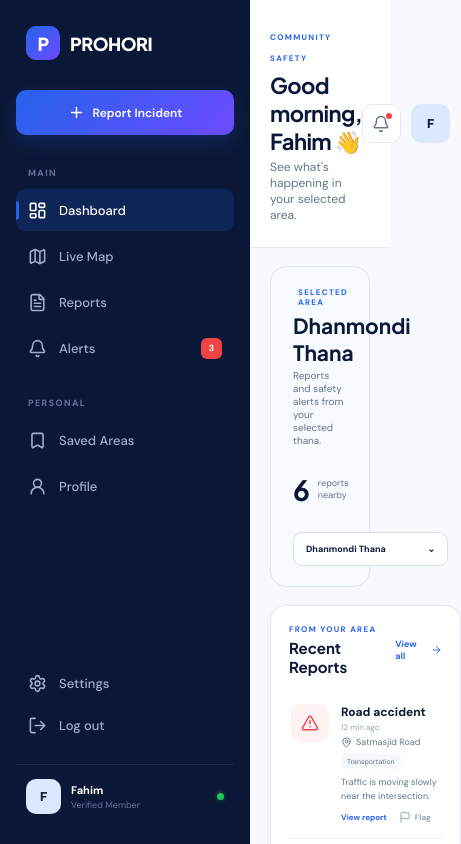
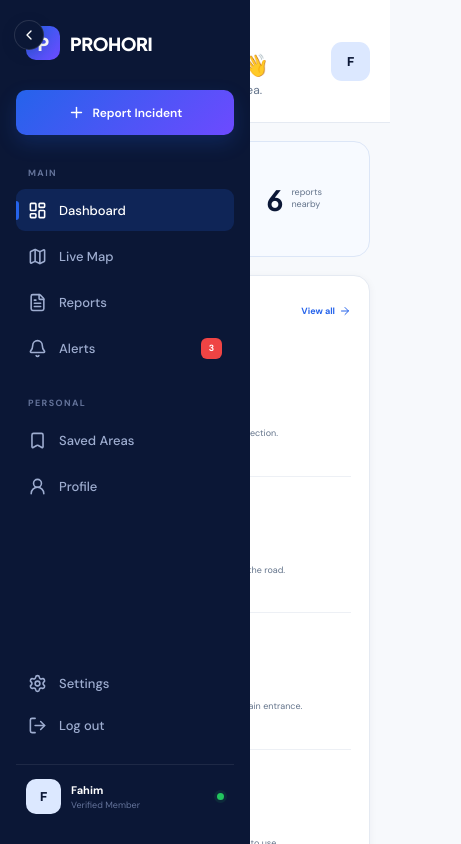
Before and after one commit to fahim-m-007/Prohori, a React (Vite) app: page /dashboard in a window 390 px wide. Shown: the top 844 px of the page, 461 px wide, since content can reach past the window. Built offline with nearby package versions, Linux system fonts and the light colour scheme; no server answers.

Commit message:
Sidebar hide & Minor tweaks in dashboard

```diff
--- a/src/components/Sidebar.css
+++ b/src/components/Sidebar.css
@@ -286,3 +286,88 @@
 .sidebar-link.emergency-link.active::before {
   background: var(--danger);
 }
+
+
+
+/* COLLAPSED SIDEBAR */
+
+.sidebar {
+  transition: width 0.25s ease, padding 0.25s ease;
+  overflow: hidden;
+}
+
+.sidebar.collapsed {
+  width: 72px;
+  padding: 20px 10px;
+}
+
+/* Keep the logo mark visible, hide only the wordmark. */
+.sidebar.collapsed .sidebar-logo {
+  justify-content: center;
+  padding: 0;
+  margin-bottom: 24px;
+}
+
+.sidebar.collapsed .sidebar-logo span,
+.sidebar.collapsed .sidebar-report-btn span,
+.sidebar.collapsed .sidebar-section-title,
+.sidebar.collapsed .sidebar-link > span:not(.notification-count),
+.sidebar.collapsed .user-info,
+.sidebar.collapsed .user-status {
+  display: none;
+}
+
+/* Report button becomes an icon button. */
+.sidebar.collapsed .sidebar-report-btn {
+  width: 45px;
+  margin: 0 auto 28px;
+  padding: 0;
+}
+
+/* Navigation icons stay visible and centered. */
+.sidebar.collapsed .sidebar-section {
+  margin-bottom: 22px;
+}
+
+.sidebar.collapsed .sidebar-nav {
+  gap: 6px;
+}
+
+.sidebar.collapsed .sidebar-link {
+  width: 48px;
+  min-height: 44px;
+  justify-content: center;
+  gap: 0;
+  margin: 0 auto;
+  padding: 0;
+}
+
+.sidebar.collapsed .sidebar-link.active::before {
+  left: -1px;
+}
+
+.sidebar.collapsed .notification-count {
+  display: flex;
+  position: absolute;
+  top: 3px;
+  right: 1px;
+  width: 18px;
+  height: 18px;
+  font-size: 8px;
+}
+
+/* Keep the profile avatar at the bottom. */
+.sidebar.collapsed .sidebar-user {
+  justify-content: center;
+  padding: 14px 0 4px;
+}
+
+.sidebar.collapsed .sidebar-bottom .sidebar-link {
+  margin-bottom: 4px;
+}
+
+@media (max-width: 700px) {
+  .sidebar.collapsed {
+    width: 72px;
+  }
+}
--- a/src/components/Sidebar.jsx
+++ b/src/components/Sidebar.jsx
@@ -12,9 +12,9 @@ import {
 } from "lucide-react";
 import { Link, NavLink } from "react-router-dom";
 
-function Sidebar() {
+function Sidebar({ collapsed = false }) {
   return (
-    <aside className="sidebar">
+    <aside className={`sidebar ${collapsed ? "collapsed" : ""}`}>
       {/* LOGO */}
       <Link to="/dashboard" className="sidebar-logo">
         <div className="sidebar-logo-mark">P</div>
--- a/src/layouts/DashboardLayout.css
+++ b/src/layouts/DashboardLayout.css
@@ -1,11 +1,61 @@
 .dashboard-layout {
   min-height: 100vh;
-
   background: var(--background);
 }
 
 .dashboard-main {
   min-height: 100vh;
+  margin-left: 250px;
+  transition: margin-left 0.25s ease;
+}
 
-  margin-left: 250px;
+.dashboard-layout.sidebar-collapsed .dashboard-main {
+  margin-left: 72px;
 }
+
+.sidebar-toggle {
+  width: 30px;
+  height: 30px;
+
+  position: fixed;
+  top: 20px;
+  left: 235px;
+  z-index: 110;
+
+  display: flex;
+  align-items: center;
+  justify-content: center;
+
+  border: 1px solid rgba(255, 255, 255, 0.12);
+  border-radius: 50%;
+
+  color: white;
+  background: var(--navy);
+
+  box-shadow: 0 4px 14px rgba(11, 23, 54, 0.2);
+
+  transition: left 0.25s ease, transform 0.2s ease, background 0.2s ease;
+}
+
+.sidebar-toggle:hover {
+  background: var(--blue);
+  transform: scale(1.05);
+}
+
+.sidebar-collapsed .sidebar-toggle {
+  left: 57px;
+}
+
+@media (max-width: 700px) {
+  .dashboard-main {
+    margin-left: 0;
+  }
+
+  .sidebar-toggle {
+    left: 14px;
+  }
+
+  .sidebar-collapsed .sidebar-toggle {
+    left: 14px;
+  }
+}
--- a/src/layouts/DashboardLayout.jsx
+++ b/src/layouts/DashboardLayout.jsx
@@ -1,3 +1,5 @@
+import { useState } from "react";
+import { ChevronLeft, ChevronRight } from "lucide-react";
 import { Outlet } from "react-router-dom";
 
 import Sidebar from "../components/Sidebar";
@@ -5,9 +7,21 @@ import Sidebar from "../components/Sidebar";
 import "./DashboardLayout.css";
 
 function DashboardLayout() {
+  const [sidebarCollapsed, setSidebarCollapsed] = useState(false);
+
   return (
-    <div className="dashboard-layout">
-      <Sidebar />
+    <div className={`dashboard-layout ${sidebarCollapsed ? "sidebar-collapsed" : ""}`}>
+      <Sidebar collapsed={sidebarCollapsed} />
+
+      <button
+        type="button"
+        className="sidebar-toggle"
+        onClick={() => setSidebarCollapsed((collapsed) => !collapsed)}
+        aria-label={sidebarCollapsed ? "Show sidebar" : "Hide sidebar"}
+        title={sidebarCollapsed ? "Show sidebar" : "Hide sidebar"}
+      >
+        {sidebarCollapsed ? <ChevronRight size={16} /> : <ChevronLeft size={16} />}
+      </button>
 
       <main className="dashboard-main">
         <Outlet />
--- a/src/pages/Dashboard.css
+++ b/src/pages/Dashboard.css
@@ -57,36 +57,7 @@
   gap: 10px;
 }
 
-.header-button {
-  width: 39px;
-  height: 39px;
-
-  position: relative;
-
-  display: flex;
-  align-items: center;
-  justify-content: center;
-
-  border: 1px solid var(--border);
-  border-radius: 10px;
-
-  color: var(--text-secondary);
-  background: white;
-}
-
-.notification-dot {
-  position: absolute;
-
-  top: 8px;
-  right: 8px;
-
-  width: 6px;
-  height: 6px;
-
-  border-radius: 50%;
-
-  background: var(--danger);
-}
+/* PROFILE BUTTON */
 
 .header-avatar {
   width: 39px;
@@ -104,6 +75,16 @@
   font-family: var(--font-heading);
   font-size: 12px;
   font-weight: 800;
+
+  text-decoration: none;
+  cursor: pointer;
+
+  transition: 0.2s ease;
+}
+
+.header-avatar:hover {
+  background: #cfe0ff;
+  transform: translateY(-1px);
 }
 
 
@@ -183,30 +164,6 @@
   font-size: 9px;
   line-height: 1.3;
 }
-
-.thana-select {
-  min-width: 155px;
-
-  display: flex;
-  align-items: center;
-  justify-content: space-between;
-
-  padding: 10px 12px;
-
-  border: 1px solid #d4ddeb;
-  border-radius: 9px;
-
-  color: var(--navy);
-  background: white;
-
-  font-size: 9px;
-  font-weight: 700;
-}
-
-.thana-select:hover {
-  border-color: var(--blue);
-}
-
 
 /* MAIN GRID */
 
@@ -700,10 +657,6 @@
     border-left: none;
   }
 
-  .thana-select {
-    margin-left: auto;
-  }
-
   .dashboard-side {
     display: block;
   }
@@ -723,14 +676,6 @@
 }
 
 @media (max-width: 480px) {
-  .thana-count,
-  .thana-select {
-    width: 100%;
-  }
-
-  .thana-select {
-    margin-left: 0;
-  }
 
   .report-top {
     align-items: flex-start;
--- a/src/pages/Dashboard.jsx
+++ b/src/pages/Dashboard.jsx
@@ -1,7 +1,6 @@
 import {
   AlertTriangle,
   ArrowRight,
-  Bell,
   FileText,
   Flag,
   MapPin,
@@ -26,12 +25,13 @@ function Dashboard() {
         </div>
 
         <div className="dashboard-actions">
-          <button className="header-button" aria-label="Alerts">
-            <Bell size={18} />
-            <span className="notification-dot"></span>
-          </button>
-
-          <div className="header-avatar">F</div>
+          <Link
+            to="/profile"
+            className="header-avatar"
+            aria-label="Open profile"
+          >
+            F
+          </Link>
         </div>
       </header>
 
@@ -58,10 +58,7 @@ function Dashboard() {
             <span>reports<br />nearby</span>
           </div>
 
-          <button className="thana-select">
-            {selectedThana}
-            <span>⌄</span>
-          </button>
+
         </section>
 
 
```
